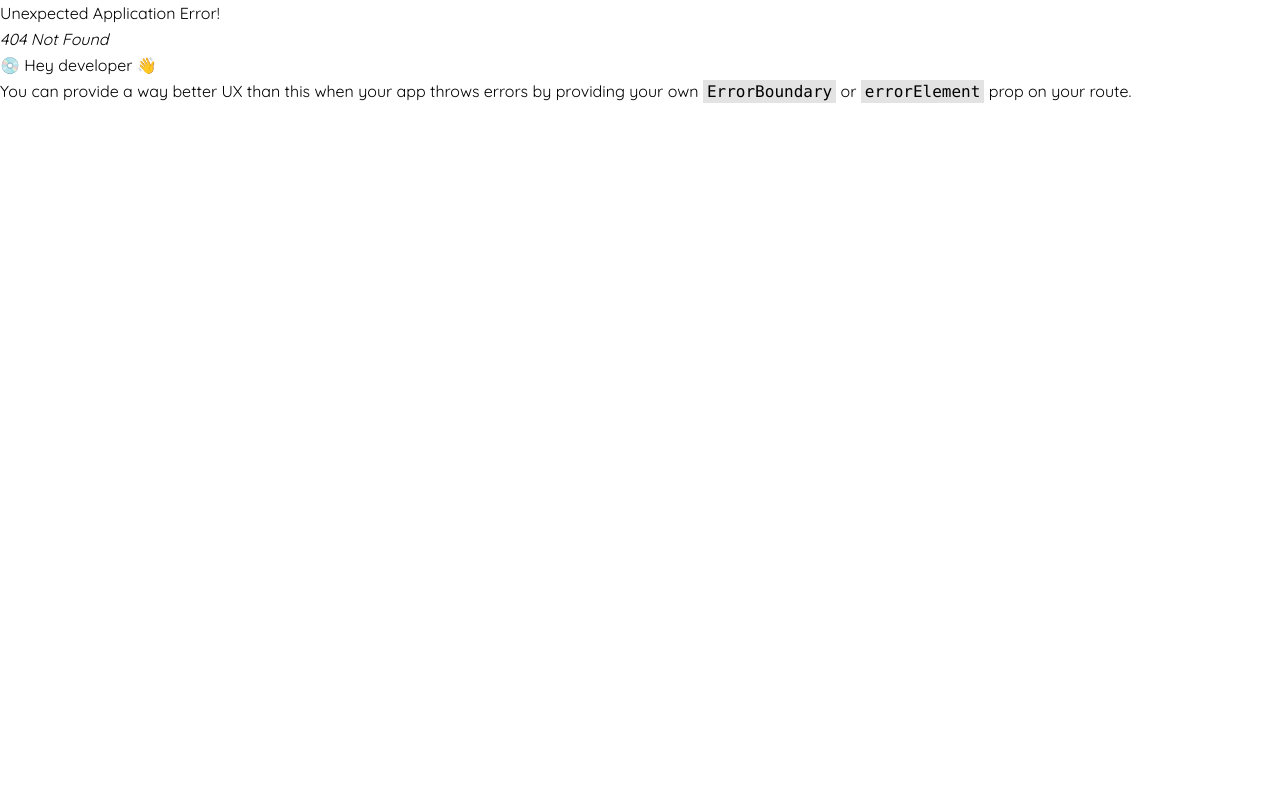
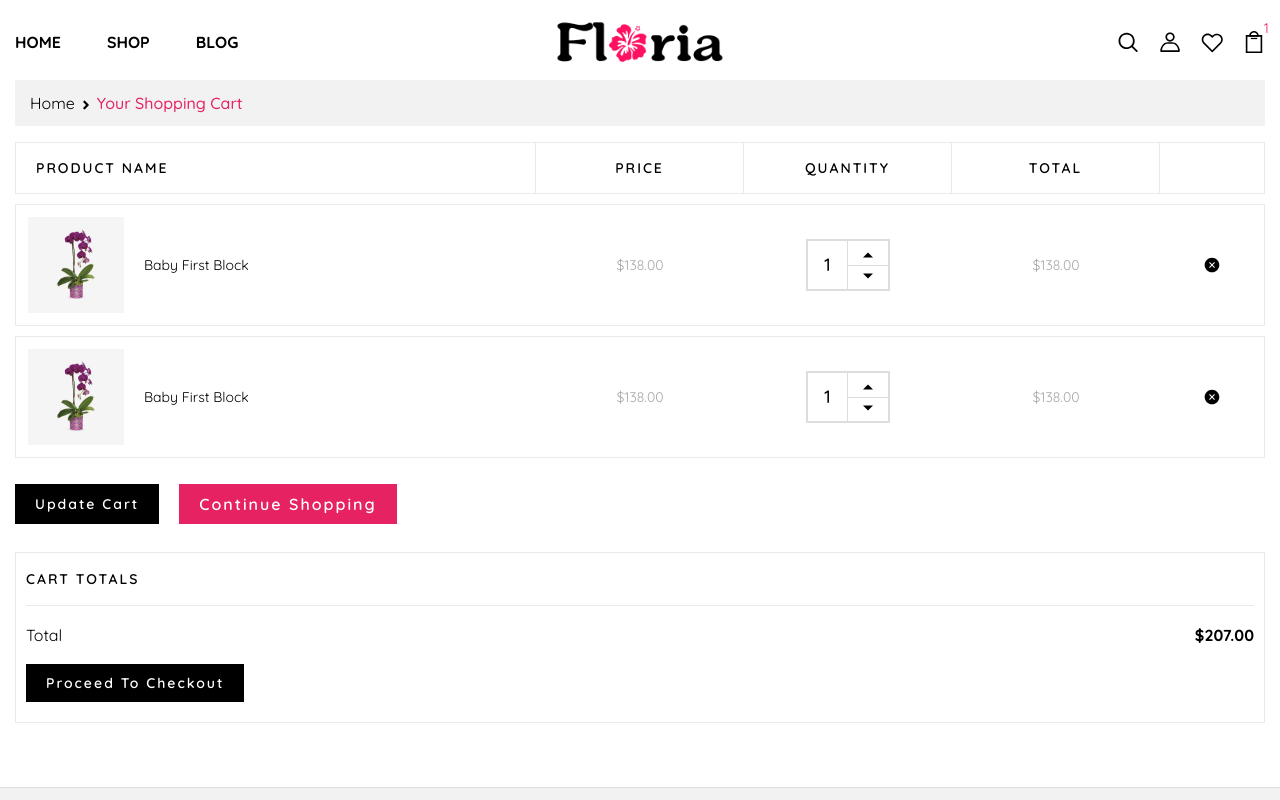
Before and after one commit to grenno1606/FloriaStore, a React (Vite) app: page /cart in a window 1280 px wide. Before the commit this address had no page. Shown: the top 800 px of the page. Built offline with nearby package versions, Linux system fonts and the light colour scheme.

Commit message:
feat: add shopping cart page layout and components

```diff
--- /dev/null
+++ b/src/components/products/ProductCart.jsx
@@ -0,0 +1,48 @@
+import { Link } from "react-router";
+import { QuantityCart } from "../common/QuantityCart";
+import { GoXCircleFill } from "react-icons/go";
+
+export const ProductCart = ({ img, name, price }) => {
+  return (
+    <div className="flex flex-col justify-center border border-gray-300 mb-2.5 *:p-3 md:flex-row">
+      <ul className="flex justify-between md:w-5/12">
+        <li className="text-xs text-black md:hidden">Product Name</li>
+        <li className="flex gap-5 flex-col items-end md:w-full md:flex-row md:items-center">
+          <Link to={""}>
+            <img className="w-24 h-24" src={img} alt="image product" />
+          </Link>
+          <Link
+            to=""
+            className="text-[14px] text-black cursor-pointer hover:text-pink-dark"
+          >
+            {name}
+          </Link>
+        </li>
+      </ul>
+      <ul className="flex justify-between md:w-1/6 md:items-center">
+        <li className="text-xs text-black md:hidden">Price</li>
+        <li className="text-[14px] text-gray-500 md:w-full md:flex md:justify-center">
+          {price}
+        </li>
+      </ul>
+      <ul className="flex justify-between md:w-1/6 md:items-center">
+        <li className="text-xs text-black md:hidden">Actions</li>
+        <li className="md:w-full md:flex md:justify-center">
+          <QuantityCart />
+        </li>
+      </ul>
+      <ul className="flex justify-between md:w-1/6 md:items-center">
+        <li className="text-xs text-black md:hidden">Sub Total</li>
+        <li className="text-[14px] text-gray-500 md:w-full md:flex md:justify-center">
+          {price}
+        </li>
+      </ul>
+      <ul className="flex justify-between md:w-1/12 md:items-center">
+        <li className="text-xs text-black md:hidden">Remove</li>
+        <li className="md:w-full md:flex md:justify-center">
+          <GoXCircleFill className="cursor-pointer hover:text-pink-dark" />
+        </li>
+      </ul>
+    </div>
+  );
+};
--- a/src/layouts/components/Header.jsx
+++ b/src/layouts/components/Header.jsx
@@ -32,7 +32,7 @@ export const Header = () => {
     <>
       <div
         className={twMerge(
-          "absolute top-0 left-0 right-0 z-40 bg-white xl:bg-transparent transition-all duration-300 shadow-md shadow-none",
+          "absolute top-0 left-0 right-0 z-40 bg-white xl:bg-transparent transition-all duration-300 shadow-none",
           showHeader && "fixed xl:bg-white shadow-md moveHeader"
         )}
       >
--- /dev/null
+++ b/src/pages/ShoppingCartPage.jsx
@@ -0,0 +1,63 @@
+import { Button } from "../components/buttons/Button";
+import { Breadcrumb } from "../components/common/Breadcrumb";
+import { ProductCart } from "../components/products/ProductCart";
+import { IMG_PRODUCT } from "../contants/images";
+
+export const ShoppingCartPage = () => {
+  return (
+    <div className="my-16 xl:mt-20">
+      <div className="wrapper">
+        <Breadcrumb hasBackground={false}>Your Shopping Cart</Breadcrumb>
+      </div>
+      <div className="wrapper">
+        <ul className="border border-gray-300 *:py-[15px] *:px-5 text-sm font-semibold tracking-[2px] hidden md:flex mb-2.5 my-4">
+          <li className="w-5/12 uppercase border-r border-r-gray-300">
+            Product Name
+          </li>
+          <li className="w-1/6 uppercase flex justify-center border-r border-r-gray-300">
+            Price
+          </li>
+          <li className="w-1/6 uppercase flex justify-center border-r border-r-gray-300">
+            Quantity
+          </li>
+          <li className="w-1/6 uppercase flex justify-center border-r border-r-gray-300">
+            Total
+          </li>
+          <li className="w-1/12 uppercase"></li>
+        </ul>
+        <div className="pb-4">
+          <ProductCart
+            img={IMG_PRODUCT}
+            name="Baby First Block"
+            price="$138.00"
+          ></ProductCart>
+          <ProductCart
+            img={IMG_PRODUCT}
+            name="Baby First Block"
+            price="$138.00"
+          ></ProductCart>
+        </div>
+        <div className="flex flex-wrap gap-5">
+          <Button color="primary" size="sm" className="capitalize">
+            Update cart
+          </Button>
+          <Button color="secondary" className="capitalize">
+            Continue Shopping
+          </Button>
+        </div>
+        <div className="pb-5 border border-gray-300 my-7 px-2.5">
+          <h2 className="text-sm font-semibold tracking-[2px] uppercase py-4 border-b border-b-gray-300">
+            Cart totals
+          </h2>
+          <div className="py-4 flex items-center justify-between">
+            <p>Total</p>
+            <span className="font-bold">$207.00</span>
+          </div>
+          <Button color="primary" size="sm" className="capitalize">
+            Proceed to checkout
+          </Button>
+        </div>
+      </div>
+    </div>
+  );
+};
--- a/src/router/createRouterApp.js
+++ b/src/router/createRouterApp.js
@@ -3,6 +3,7 @@ import { MainLayout } from "../layouts/MainLayout";
 import { HomePage } from "../pages/HomePage";
 import { ProductsPage } from "../pages/ProductsPage";
 import { ProductDetail } from "../pages/ProductDetail";
+import { ShoppingCartPage } from "../pages/ShoppingCartPage";
 
 export const createRouterApp = () => {
   return createBrowserRouter([
@@ -12,6 +13,7 @@ export const createRouterApp = () => {
         { path: "/", Component: HomePage },
         { path: "/products", Component: ProductsPage },
         { path: "/product", Component: ProductDetail },
+        { path: "/cart", Component: ShoppingCartPage },
       ],
     },
   ]);
```
